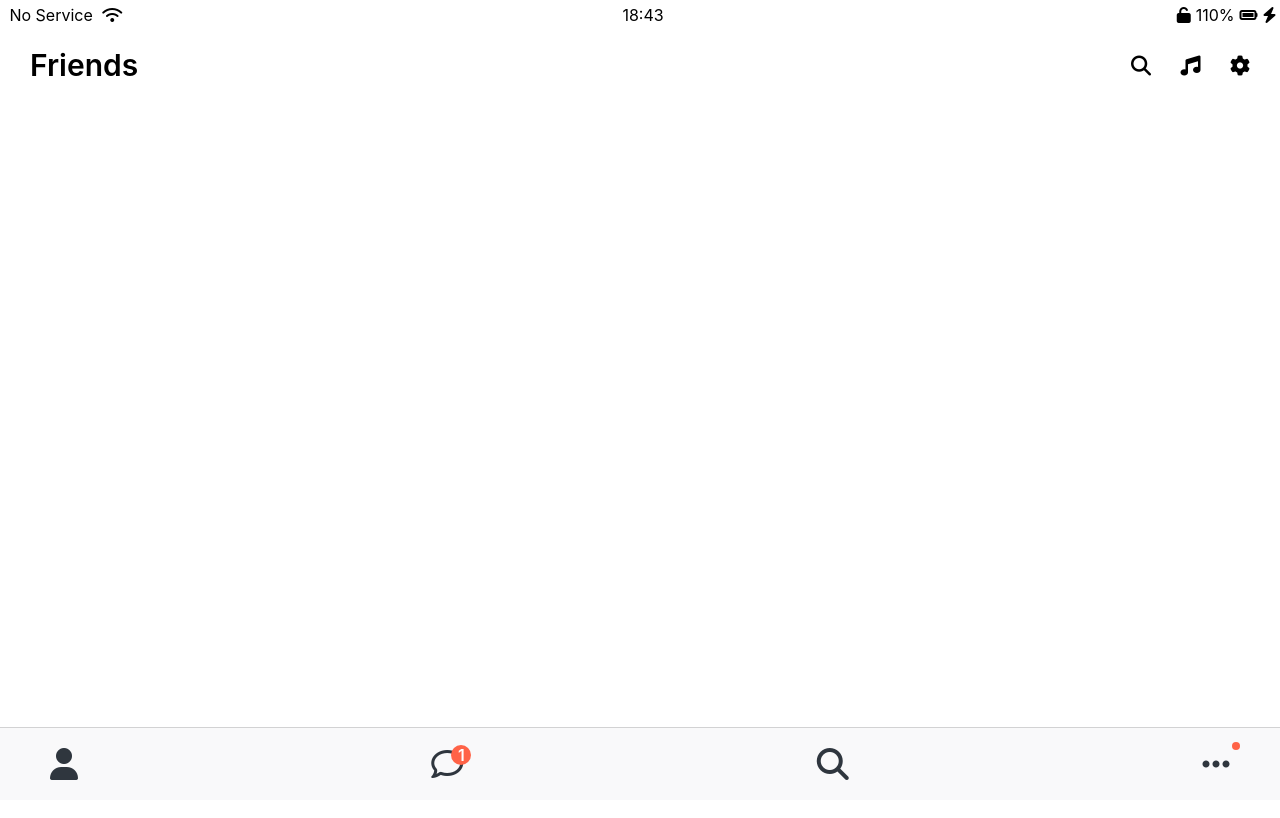
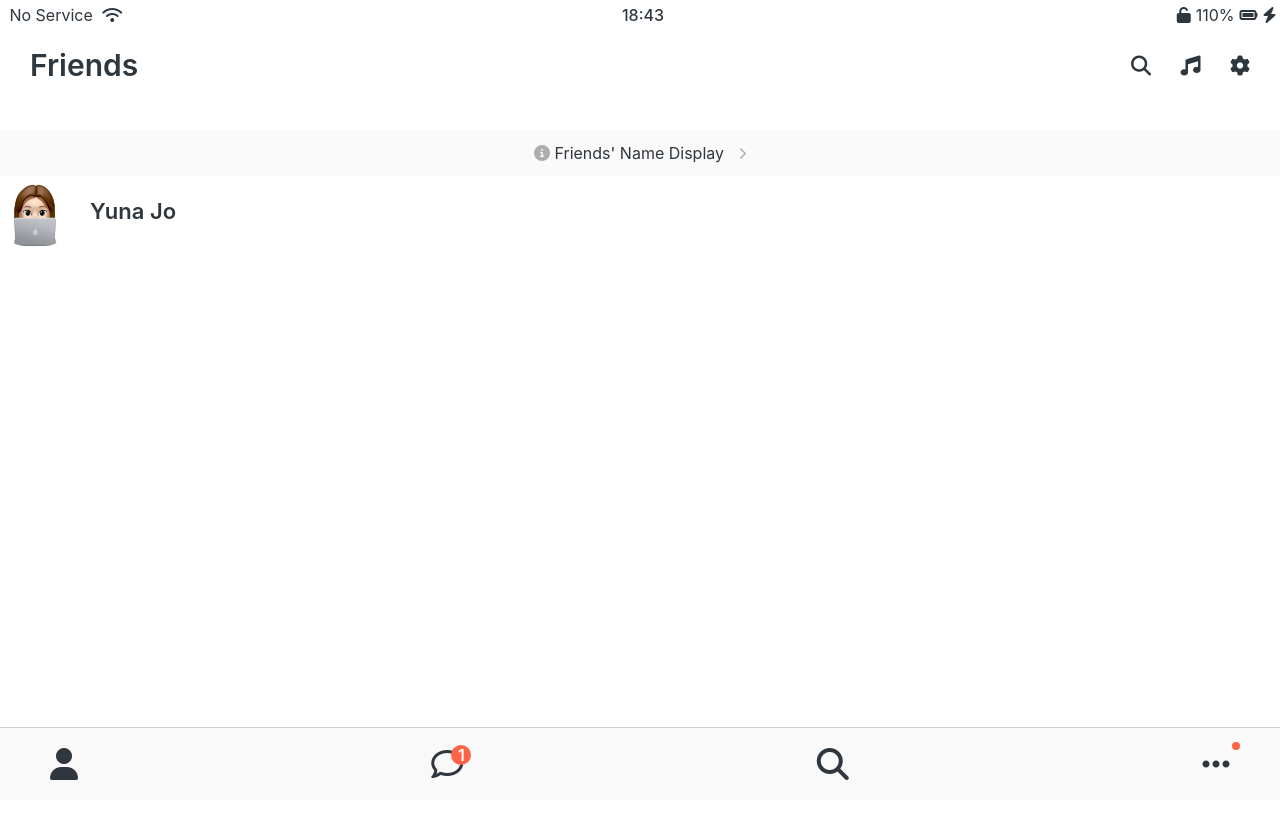
Before and after one commit to ucom96/kakao-clone, a plain HTML site: page friends.html in a window 1280 px wide. Shown: the top 818 px of the page. Drawn offline with Linux system fonts and the light colour scheme.

Commit message:
make user-component

```diff
--- a/css/component/status-bar.css
+++ b/css/component/status-bar.css
@@ -31,6 +31,10 @@
   margin-right: 5px;
 }
 
+.status-bar__column:nth-child(2) span {
+  font-weight: 500;
+}
+
 .status-bar__column:last-child span {
   margin-left: 5px;
 }
--- /dev/null
+++ b/css/component/user-component.css
@@ -0,0 +1,21 @@
+.user-component {
+  display: flex;
+  align-items: center;
+}
+
+.user-component__column:first-child {
+  display: flex;
+  align-items: center;
+}
+
+.user-component__avatar {
+  width: 70px;
+  height: 70px;
+  border-radius: 25px;
+  margin-right: 20px;
+}
+
+.user-component__text {
+  font-weight: 600;
+  font-size: 22px;
+}
--- a/css/reset.css
+++ b/css/reset.css
@@ -133,7 +133,7 @@ input:focus {
   outline: none;
 }
 
-/*모든 link 검정색이며 밑줄이 없도록*/
+/*모든 link 색 변경과 밑줄이 없도록*/
 a {
   color: #2f363e;
   text-decoration: none;
--- /dev/null
+++ b/css/screens/friends.css
@@ -0,0 +1,16 @@
+.friends-display-link {
+  text-align: center;
+  display: block;
+  background-color: #fafafa;
+  padding: 15px 0px;
+}
+
+/*icon 색상 변경은 text 처럼 취급*/
+.fa-info-circle {
+  color: rgba(0, 0, 0, 0.3);
+}
+
+.fa-chevron-right {
+  color: rgba(0, 0, 0, 0.3);
+  margin-left: 10px;
+}
--- a/css/style.css
+++ b/css/style.css
@@ -4,13 +4,15 @@
 @import "component/status-bar.css";
 @import "component/nav-bar.css";
 @import "component/screen-header.css";
+@import "component/user-component.css";
 
 /*Screens*/
 @import "screens/login.css";
+@import "screens/friends.css";
 
 /*style.css: 모든 스크린에 적용될 수 있는 스타일 작성*/
 body {
   font-family: -apple-system, BlinkMacSystemFont, "Segoe UI", Roboto, Oxygen,
     Ubuntu, Cantarell, "Open Sans", "Helvetica Neue", sans-serif;
-  height: 10000vh;
+  color: #2e363e;
 }
--- a/friends.html
+++ b/friends.html
@@ -34,6 +34,25 @@
       </div>
     </header>
 
+    <!--display-link-->
+    <a class="friends-display-link" href="">
+      <i class="fas fa-info-circle"></i>
+      Friends' Name Display
+      <i class="fas fa-chevron-right fa-xs"></i>
+    </a>
+
+    <!--user component:photo + text-->
+    <div class="user-component">
+      <div class="user-component__column">
+        <img src="img/avatar.jpeg" class="user-component__avatar" />
+        <div class="user-component__text">
+          <h4 class="user-component__title">Yuna Jo</h4>
+          <h6 class="user-component__subtitle"></h6>
+        </div>
+      </div>
+      <div class="user-component__column"></div>
+    </div>
+
     <!--navigation bar-->
     <nav class="nav">
       <ul class="nav__list">
```
Also changed, not shown: img/avatar.jpeg (added).
